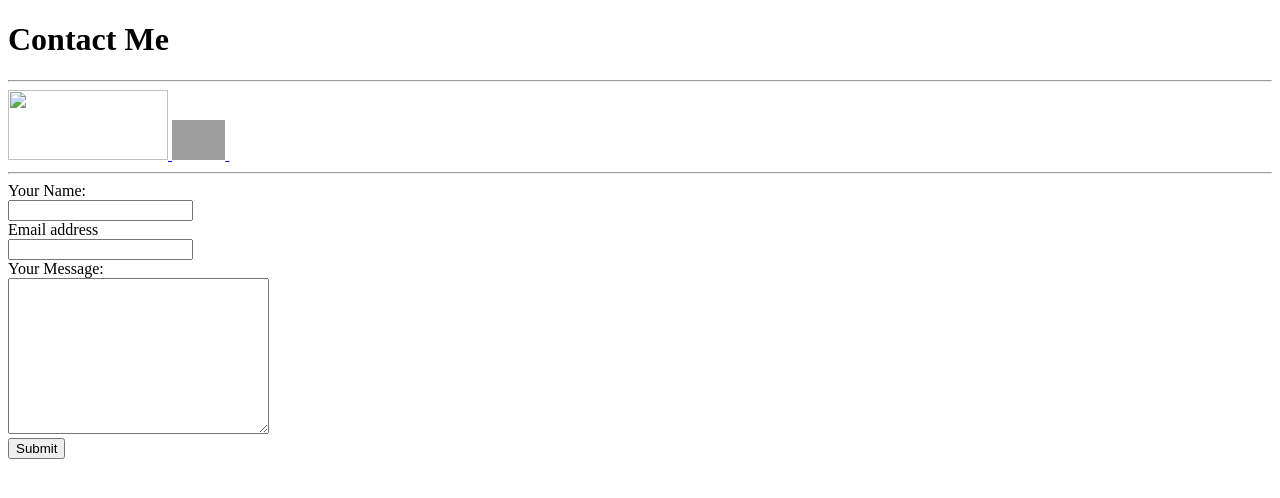
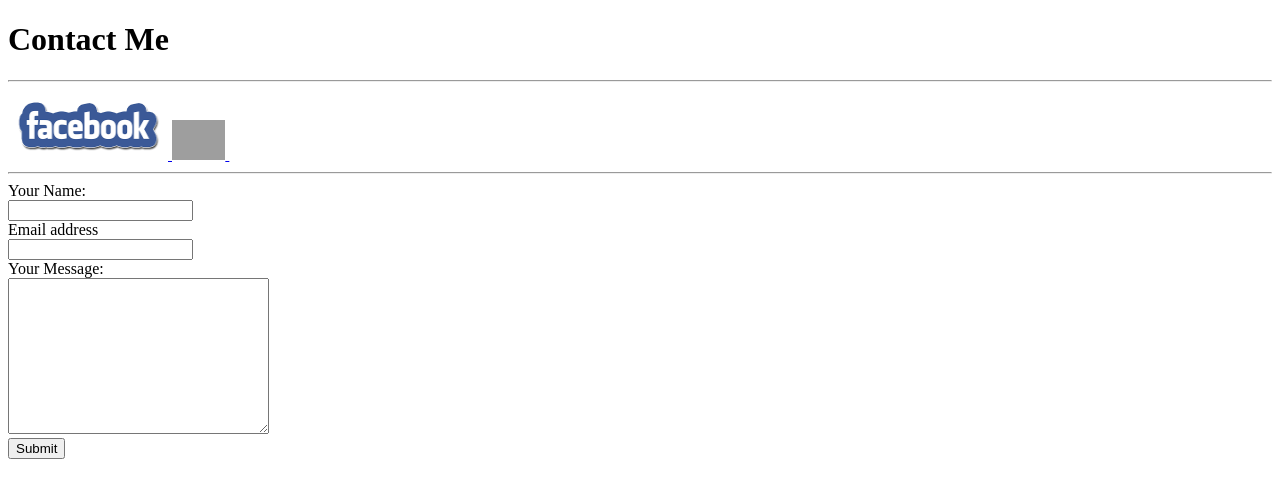
Before and after one commit to cjbruckshaw/first-basic-portfolio, a plain HTML site: page Contact-Me.html in a window 1280 px wide. Drawn offline with Linux system fonts and the light colour scheme; grey boxes are pictures that could not be loaded.

Commit message:
Update Contact-Me.html

```diff
--- a/Contact-Me.html
+++ b/Contact-Me.html
@@ -11,7 +11,7 @@
 
 
 
-  <a href="https://www.facebook.com/cjbruckshaw"><img src="images\facebooktitlepic.jpg" height="70" width="160" </a>
+  <a href="https://www.facebook.com/cjbruckshaw"><img src="facebooktitlepic.jpg" height="70" width="160" </a>
     <a href="https://www.instagram.com/cjbruckshaw"><img src="https://www.instagram.com/static/images/web/mobile_nav_type_logo.png/735145cfe0a4.png" height="40" "alt=" Instagram">
       <a href="mailto:bruckshawchris@gmail.com" subject="feedback"><img src="images\emaillogo.png" height="70" alt=""></a>
 <hr />
```
